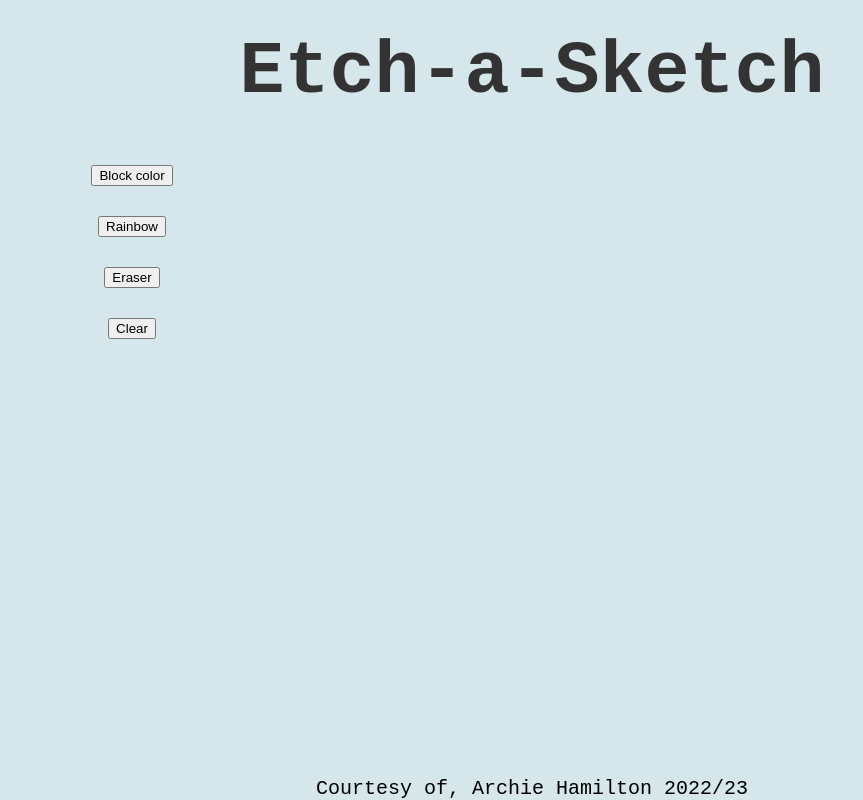
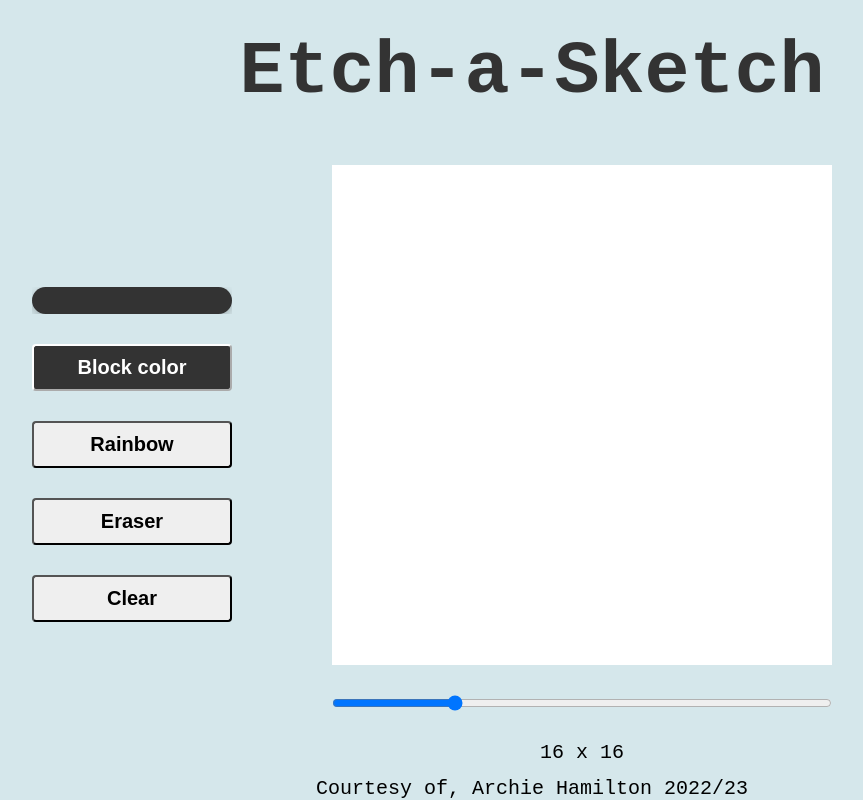
Before and after one commit to Dushami/Etch-a-Sketch, a plain HTML site: page index.html in a window 1280 px wide. Both pictures are taken after a click on the button "Clear". Shown: the whole page, without its empty margins (108-971 px from the left). Drawn offline with Linux system fonts and the light colour scheme.

Commit message:
project complete, forgot commits along the way

```diff
--- a/index.html
+++ b/index.html
@@ -14,13 +14,16 @@
     </header>
     <main>
         <div class="buttons">
+            <input class="colorWheel" type="color" value="#333333"/>
             <button class="color">Block color</button>
             <button class="rainbow">Rainbow</button>
             <button class="eraser">Eraser</button>
             <button class="clear">Clear</button>
         </div>
-        <div id="grid" class="grid">
-
+        <div class="mainGrid">
+            <div id="grid" class="grid"></div>
+            <input id='grid' class="gridSize" type="range" value="16" min="1" max="64"/>
+            <div class="size">16 x 16</div>
         </div>
     </main>
     <footer class="info">Courtesy of, Archie Hamilton 2022/23</footer>
--- a/main.js
+++ b/main.js
@@ -0,0 +1,116 @@
+//set default perametres//
+const defaultColor = '#333'
+const defaultMode = 'color'
+const defaultGridSize = '16'
+
+let activeColor = defaultColor
+let activeMode = defaultMode
+let currentGrid = defaultGridSize
+
+window.onload = () => {
+    setCurrentGrid(defaultGridSize);
+    setActiveMode(defaultMode);
+}
+
+//declarations and adjustments
+function setActiveColor(newColor){
+    activeColor = newColor
+}
+
+function setActiveMode(newMode){
+    activateMode(newMode);
+    activeMode = newMode
+}
+
+function setCurrentSize(newGrid){
+    currentGrid = newGrid
+}
+
+const colorPicker = document.querySelector('.colorWheel');
+const colorMode = document.querySelector('.color');
+const rainbowMode = document.querySelector('.rainbow');
+const eraserMode = document.querySelector('.eraser');
+const clearMode = document.querySelector('.clear');
+const sizeText = document.querySelector('.size');
+const slider = document.querySelector('.gridSize');
+const grid = document.querySelector('.grid');
+
+colorPicker.oninput = (e) => setActiveColor(e.target.value)
+colorMode.onclick = () => setActiveMode('color')
+rainbowMode.onclick = () => setActiveMode('rainbow')
+eraserMode.onclick = () => setActiveMode('eraser')
+clearMode.onclick = () => reloadGrid()
+slider.onmousemove = (e) => changeValue(e.target.value)
+slider.onchange = (e) => setupGrid(e.target.value)
+
+//UI changing functions
+function setCurrentGrid(size){
+    grid.style.gridTemplateColumns = `repeat(${size}, 1fr)`
+    grid.style.gridTemplateRows = `repeat(${size}, 1fr)`
+
+    for (let i = 0; i < size * size; i++){
+        const gridElement = document.createElement('div')
+        gridElement.classList.add('grid-element')
+        gridElement.addEventListener('mouseover', changeColor)
+        gridElement.addEventListener('mousedown', changeColor)
+        grid.appendChild(gridElement)
+    }
+}
+
+function setupGrid(value){
+    setCurrentSize(value);
+    changeValue(value);
+    reloadGrid();
+}
+
+function changeValue(size){
+    sizeText.innerHTML = `${size} x ${size}`;
+}
+
+//Logic functions and declerations
+let mouseDown = false
+document.body.onmousedown = () => (mouseDown = true);
+document.body.onmouseup = () => (mouseDown = false);
+
+function changeColor(newColor) {
+    if (newColor.type === 'mouseover' && !mouseDown) return
+    if (activeMode === 'rainbow') {
+        const randomR = Math.floor(Math.random() * 256)
+        const randomG = Math.floor(Math.random() * 256)
+        const randomB = Math.floor(Math.random() * 256)
+        newColor.target.style.backgroundColor = `rgb(${randomR}, ${randomG}, ${randomB})`
+    }
+    else if (activeMode === 'color'){
+        newColor.target.style.backgroundColor = activeColor
+    }
+    else if (activeMode === 'eraser'){
+        newColor.target.style.backgroundColor = '#fefefe'
+    }
+}
+
+function activateMode(newMode){
+    if (activeMode === 'rainbow'){
+        rainbowMode.classList.remove('active')
+    } else if (activeMode === 'color'){
+        colorMode.classList.remove('active')
+    } else if (activeMode === 'eraser') {
+        eraserMode.classList.remove('active');
+    }
+
+    if (newMode === 'rainbow'){
+        rainbowMode.classList.add('active')
+    } else if (newMode === 'color'){
+        colorMode.classList.add('active')
+    } else if (newMode === 'eraser'){
+        eraserMode.classList.add('active')
+    }
+}
+
+function clearGrid(){
+    grid.innerHTML = ''
+}
+
+function reloadGrid(){
+    clearGrid();
+    setCurrentGrid(currentGrid);
+}
--- a/style.css
+++ b/style.css
@@ -29,7 +29,67 @@ main{
     flex-direction: column;
     align-items: center;
     row-gap: 30px;
+
+}
+
+button.active{
+    background-color: #333;
+    color: #ffffff;
+    border-color: #ffffff;
+}
+
+.colorWheel{
+    padding: 0px;
     width: 200px;
+    background-color: transparent;
+    border: none;
+}
+
+input[type='color']::-webkit-color-swatch-wrapper {
+    padding: 0;
+  }
+
+  input[type='color']::-webkit-color-swatch {
+    border: none;
+    border-radius: 50px;
+    box-shadow: rgba(0, 0, 0, 0.24) 0px 3px 8px;
+  }
+
+button{
+    border-radius: 4px;
+    width: 200px;
+    padding: 10px;
+    font-size: 20px;
+    font-weight: bold;
+}
+
+.mainGrid{
+    display: flex;
+    width: 500px;
+    flex-direction: column;
+    align-items: center;
+    row-gap: 30px;
+}
+
+#grid{
+    background-color: #ffffff;
+    margin: 0px;
+    padding: 0px;
+}
+
+.gridSize{
+    width: 500px;
+}
+
+.size{
+    margin-bottom: -20px;
+    font-size: 20px;
+}
+
+.grid{
+   width: 500px;
+   height: 500px;
+   display: grid;
 }
 
 .info{
```
